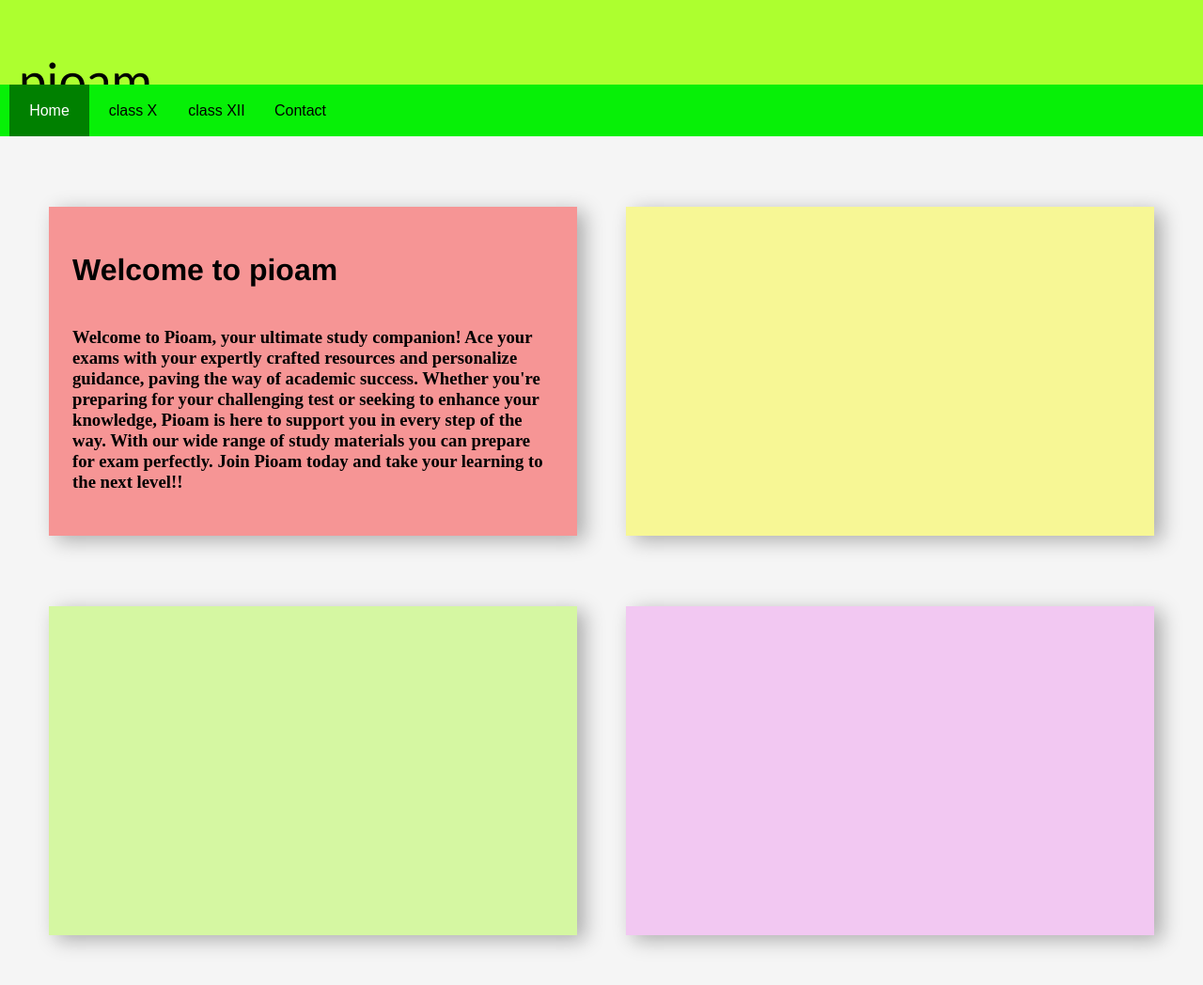
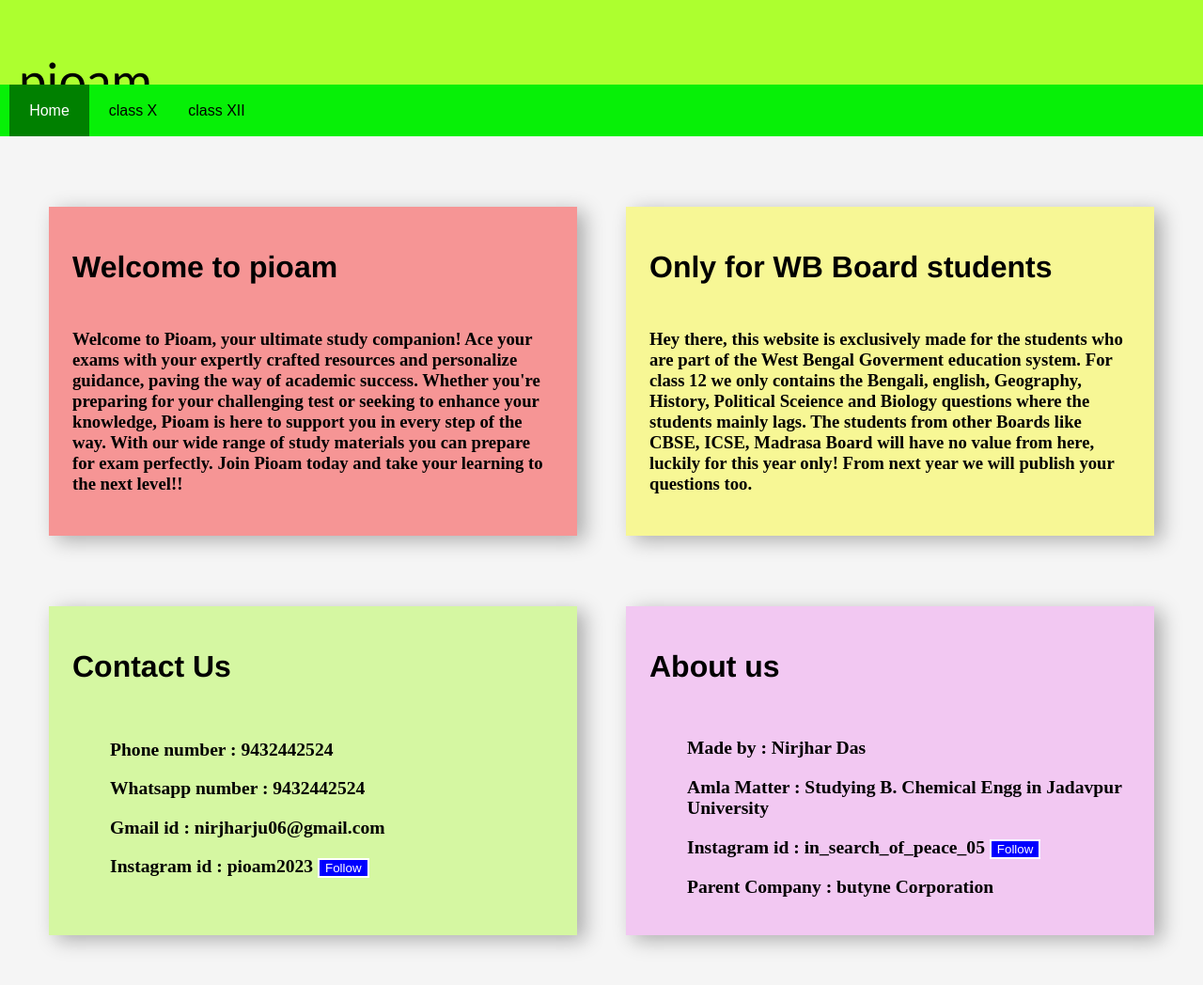
Before and after one commit to piku2706/pioam, a plain HTML site: page index.html in a window 1280 px wide. Shown: the whole page at 94% size. Drawn offline with Linux system fonts and the light colour scheme.

Commit message:
Update index.html

```diff
--- a/index.html
+++ b/index.html
@@ -76,7 +76,7 @@
             padding: 25px;
             display: flex;
             flex-direction: column;
-            justify-content: space-evenly;
+            justify-content: space-between;
         }
         .box:hover{
             box-shadow: 8px 5px 25px rgba(0, 0, 0, 0.5);
@@ -84,15 +84,16 @@
         .box h1{
             font-family: 'Franklin Gothic Medium', 'Arial Narrow', Arial, sans-serif
         }
+        .box p{
+            font-size: 1.225rem;
+            font-weight: 600;
+        }
         .footer{
             height: 100px;
         }
-        @media(max-width: 770px){
+        @media(max-width: 830px){
             .box{
                 width: 80%;
-                height: 400px;
-            }
-            .box1{
                 height: auto;
             }
             .panel button{
@@ -112,7 +113,7 @@
         <button onclick="window.location.href='index.html'" style="background-color: green; color: white;">Home</button>
         <button onclick="window.location.href='classx.html'">class X</button>
         <button onclick="window.location.href='classxii.html'">class XII</button>
-        <button onclick="window.location.href='contact.html'">Contact</button>
+        <!-- <button onclick="window.location.href='contact.html'">Contact</button> -->
     </div>
     <div class="content">
         <div class="box1 box" style="background-color: rgba(247, 5, 5,0.4);">
@@ -123,9 +124,61 @@
                 Welcome to Pioam, your ultimate study companion! Ace your exams with your expertly crafted resources and personalize guidance, paving the way of academic success. Whether you're preparing for your challenging test or seeking to enhance your knowledge, Pioam is here to support you in every step of the way. With our wide range of study materials you can prepare for exam perfectly. Join Pioam today and take your learning to the next level!!
             </h3>
         </div>
-        <div class="box" style="background-color: rgba(250, 250, 7, 0.4);"></div>
-        <div class="box" style="background-color: rgba(166, 250, 39, 0.4);"></div>
-        <div class="box" style="background-color: rgba(238, 133, 238, 0.4);"></div>
+        <div class="box" style="background-color: rgba(250, 250, 7, 0.4);">
+            <h1>
+                Only for WB Board students
+            </h1>
+            <h3>
+                Hey there, this website is exclusively made for the students who are part of the West Bengal Goverment education system. For class 12 we only contains the Bengali, english, Geography, History, Political Sceience and Biology questions where the students mainly lags. The students from other Boards like CBSE, ICSE, Madrasa Board will have no value from here, luckily for this year only! From next year we will publish your questions too.
+            </h3>
+        </div>
+        <div class="box" style="background-color: rgba(166, 250, 39, 0.4);">
+            <h1>
+                Contact Us
+            </h1>
+            <ul>
+                <p>
+                    Phone number : 9432442524
+                </p>
+                <p>
+                    Whatsapp number : 9432442524
+                </p>
+                <p>
+                    Gmail id : nirjharju06@gmail.com
+                </p>
+                <p>
+                    Instagram id : pioam2023
+                    <button onclick="window.location.href='https://instagram.com/in_search_of_peace_05?igshid=MzNlNGNkZWQ4Mg=='" style="background-color: blue; border: solid 2.5px white; color: white;">
+                        Follow
+                    </button>
+                </p>
+            </ul>
+            <!-- <h3>
+                Feel free to express your quaries and feelings!
+            </h3> -->
+        </div>
+        <div class="box" style="background-color: rgba(238, 133, 238, 0.4);">
+           <h1>
+                About us
+           </h1>
+           <ul>
+            <p>
+                Made by : Nirjhar Das
+            </p>
+            <p>
+                Amla Matter : Studying B. Chemical Engg in Jadavpur University
+            </p>
+            <p>
+                Instagram id : in_search_of_peace_05
+                <button onclick="window.location.href='https://instagram.com/in_search_of_peace_05?igshid=MzNlNGNkZWQ4Mg=='" style="background-color: blue; border: solid 2.5px white; color: white;">
+                    Follow
+                </button>
+            </p>
+            <p>
+                Parent Company : butyne Corporation
+            </p>
+           </ul>
+        </div>
     </div>
     <div class="footer"></div>
 </body>
```
